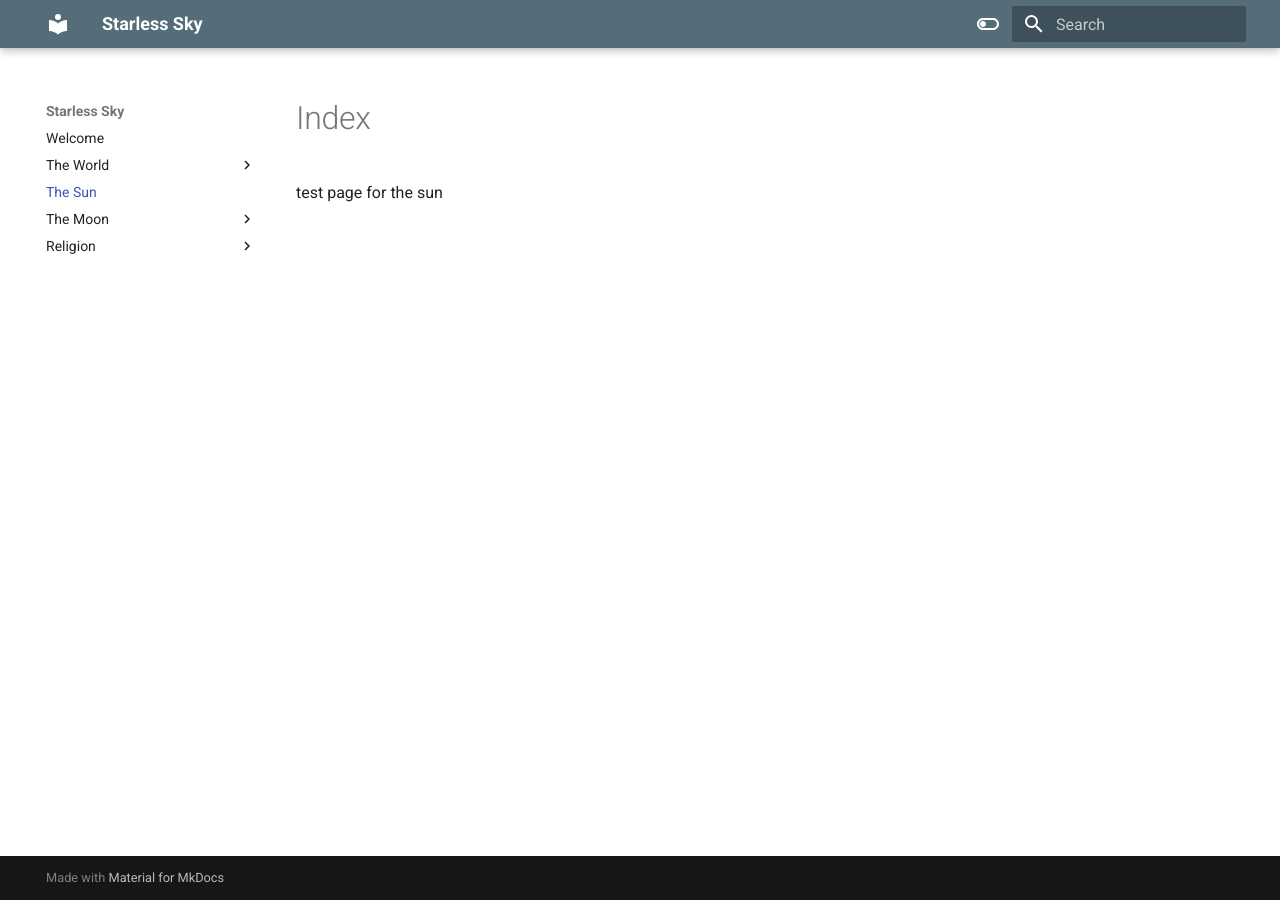
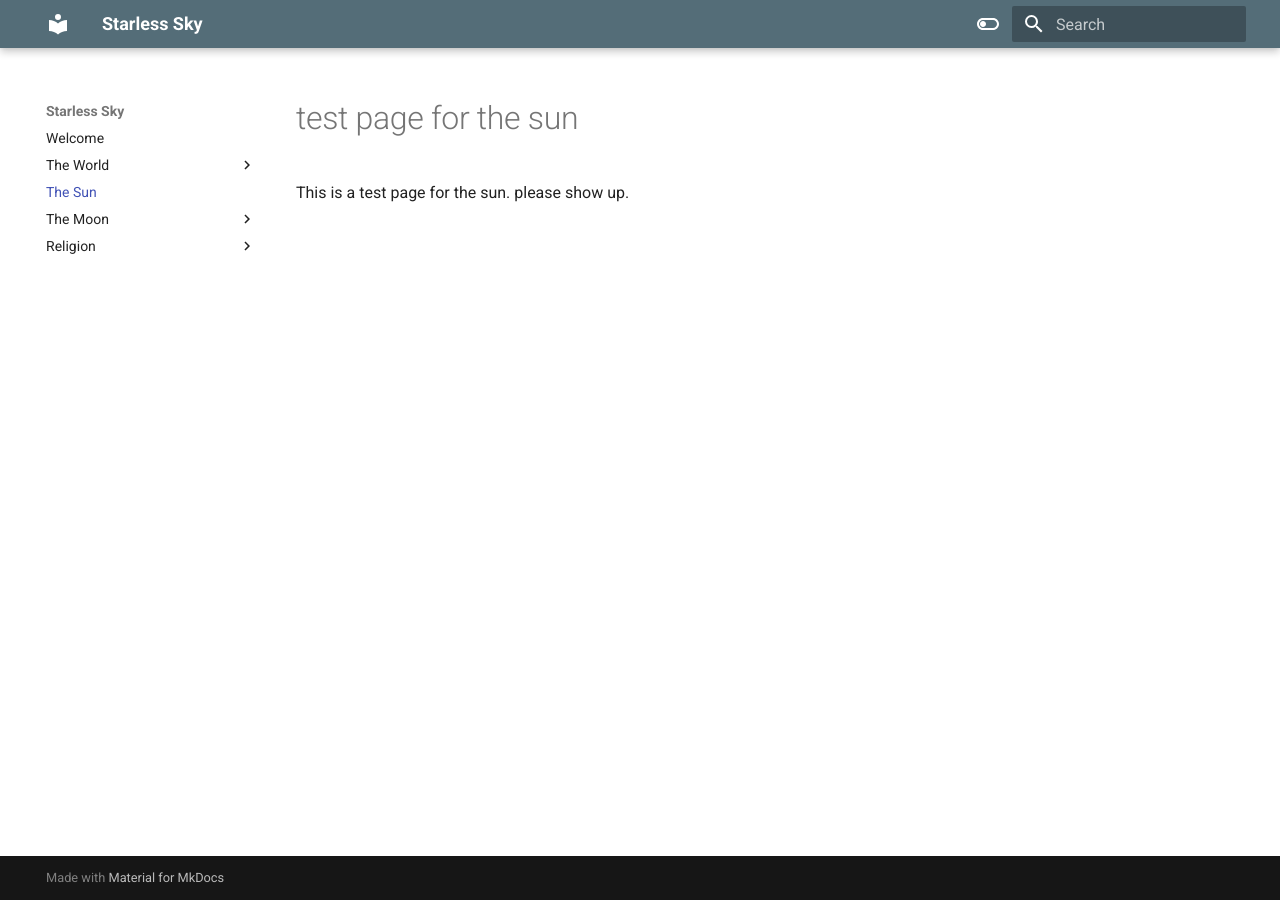
Before and after one commit to Matt4C6F656872/Starless-Sky, an MkDocs documentation site: the page built from docs/the-sun/index.md, in a window 1280 px wide. Built offline with MkDocs 1.6.1 and Material for MkDocs 9.7.7, drawn with Linux system fonts in a browser that asks for light colours.

Commit message:
sun test

```diff
--- a/docs/the-sun/index.md
+++ b/docs/the-sun/index.md
@@ -1 +1,3 @@
-test page for the sun
+# test page for the sun
+
+This is a test page for the sun. please show up.
```
